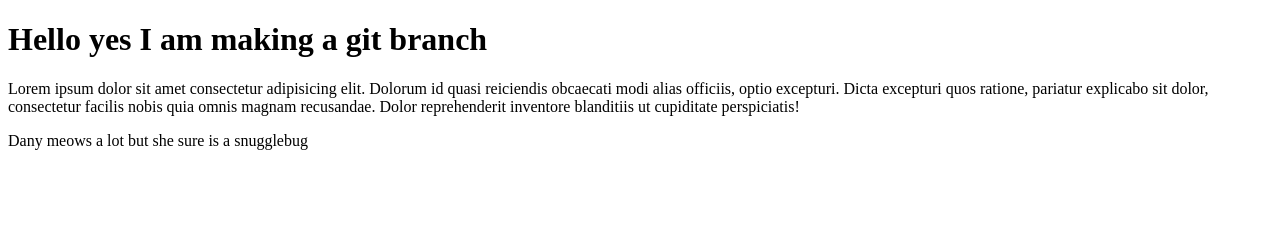
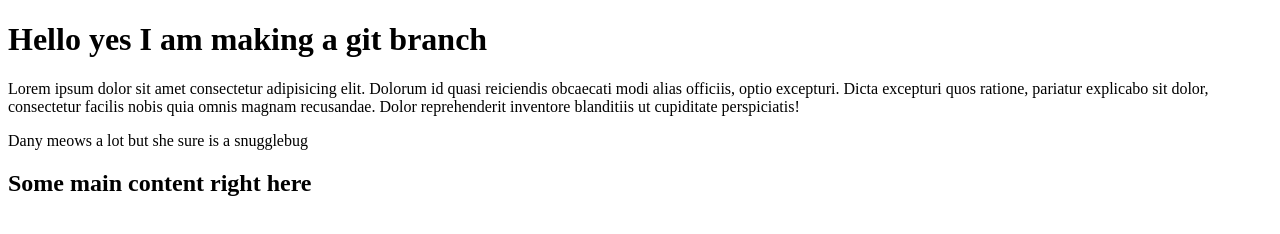
Before and after one commit to melpeto/git-branching-lesson, a plain HTML site: page index.html in a window 1280 px wide. Drawn offline with Linux system fonts and the light colour scheme.

Commit message:
add main section

```diff
--- a/index.html
+++ b/index.html
@@ -16,5 +16,11 @@
     <p>Dany meows a lot but she sure is a snugglebug</p>
 
   </header>
+
+  <main>
+    <section>
+      <h2>Some main content right here</h2>
+    </section>
+  </main>
 </body>
 </html>
```
